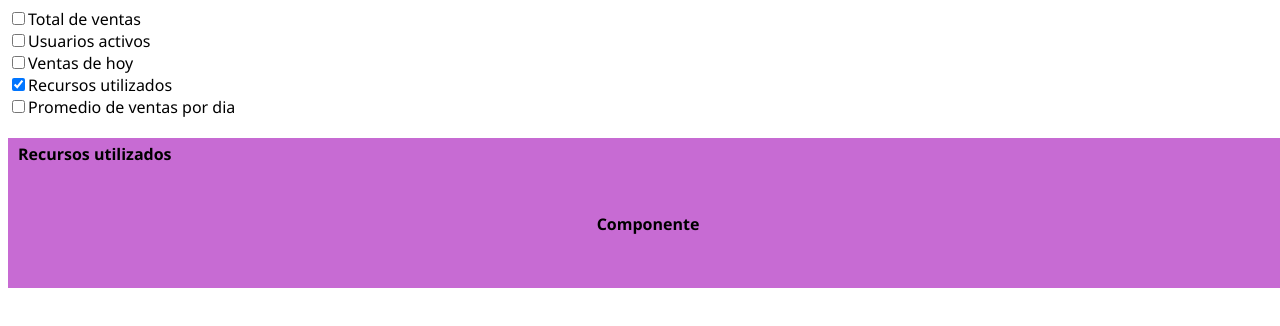
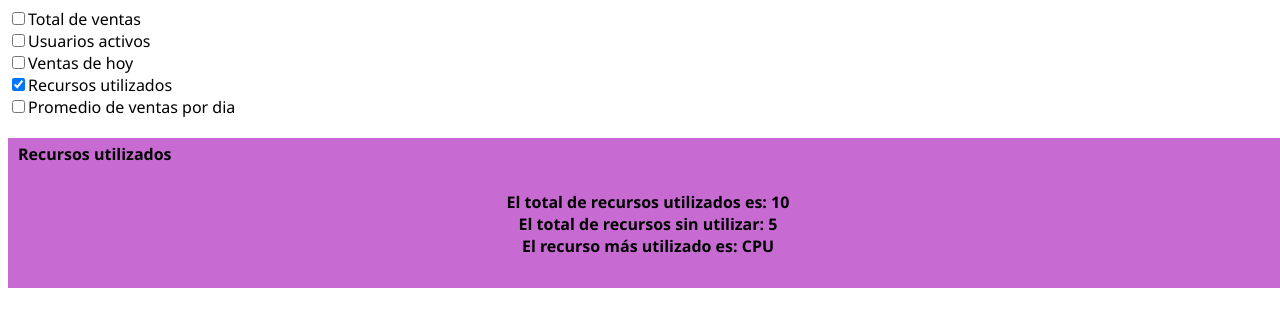
Before and after one commit to luisaG18/componentes_dinamicos, an Angular app: page / in a window 1280 px wide. Both pictures are taken after a click on the checkbox "Recursos utilizados". Shown: the top 326 px of the page. Built offline with nearby package versions, Linux system fonts and the light colour scheme.

Commit message:
Add service resourcesUsed

```diff
--- a/src/app/components/resources-used/resources-used.component.html
+++ b/src/app/components/resources-used/resources-used.component.html
@@ -1,4 +1,8 @@
 <div class="main-container">
   <span>Recursos utilizados</span>
-  <span>Componente</span>
+  <div>
+    <span>{{ totalResourcesUsed }}</span>
+    <span>{{ totalUnusedResources }}</span>
+    <span>{{ mostUsedResource }}</span>
+  </div>
 </div>
--- a/src/app/components/resources-used/resources-used.component.scss
+++ b/src/app/components/resources-used/resources-used.component.scss
@@ -7,9 +7,10 @@
   padding: 5px 10px;
   margin-bottom: 20px;
   font-weight: 600;
-  span:last-child {
+  div {
     flex-grow: 2;
     display: flex;
+    flex-direction: column;
     align-items: center;
     justify-content: center;
   }
--- a/src/app/components/resources-used/resources-used.component.ts
+++ b/src/app/components/resources-used/resources-used.component.ts
@@ -1,12 +1,21 @@
 import { Component } from '@angular/core';
+import { ResourcesUsedService } from '../../services/resources-used.service';
 
 @Component({
   selector: 'app-resources-used',
   standalone: true,
   imports: [],
   templateUrl: './resources-used.component.html',
-  styleUrl: './resources-used.component.scss'
+  styleUrl: './resources-used.component.scss',
 })
 export class ResourcesUsedComponent {
+  totalResourcesUsed: string = '';
+  totalUnusedResources: string = '';
+  mostUsedResource: string = '';
 
+  constructor(private resourcesUsedService: ResourcesUsedService) {
+    this.totalResourcesUsed = this.resourcesUsedService.getTotalResourcesUsed();
+    this.totalUnusedResources = this.resourcesUsedService.getTotalUnusedResources();
+    this.mostUsedResource = this.resourcesUsedService.getMostUsedResource();
+  }
 }
--- /dev/null
+++ b/src/app/services/resources-used.service.ts
@@ -0,0 +1,30 @@
+import { Injectable } from '@angular/core';
+
+@Injectable({
+  providedIn: 'root',
+})
+export class ResourcesUsedService {
+  /**
+   * Función el total de recursos utilizados
+   * @returns El total de recursos utilizados
+   */
+  getTotalResourcesUsed(): string {
+    return 'El total de recursos utilizados es: 10';
+  }
+
+  /**
+   * Función para calcular el total de recursos sin utilizar
+   * @returns El total de recursos sin utilizar
+   */
+  getTotalUnusedResources(): string {
+    return 'El total de recursos sin utilizar: 5';
+  }
+
+  /**
+   * Función para saber el recurso más utilizado
+   * @returns El recurso más utilizado
+   */
+  getMostUsedResource(): string {
+    return 'El recurso más utilizado es: CPU';
+  }
+}
```
Also changed, not shown: 1 other file (tests, documents, lock files or other folders).
